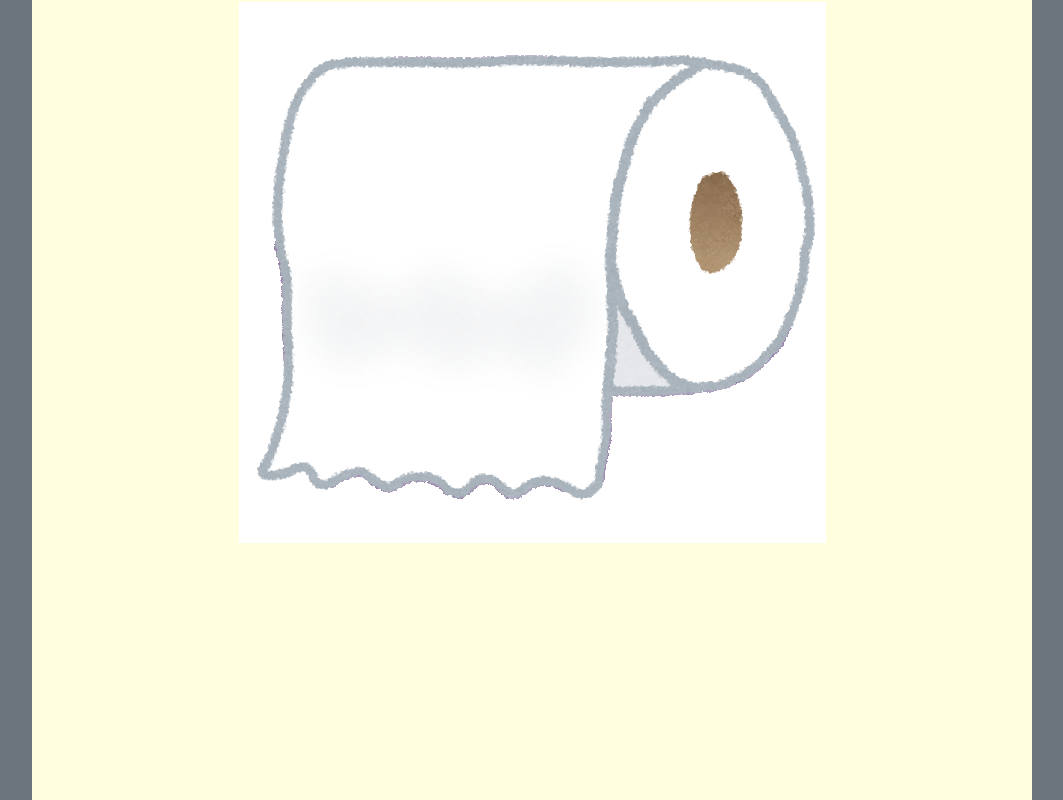
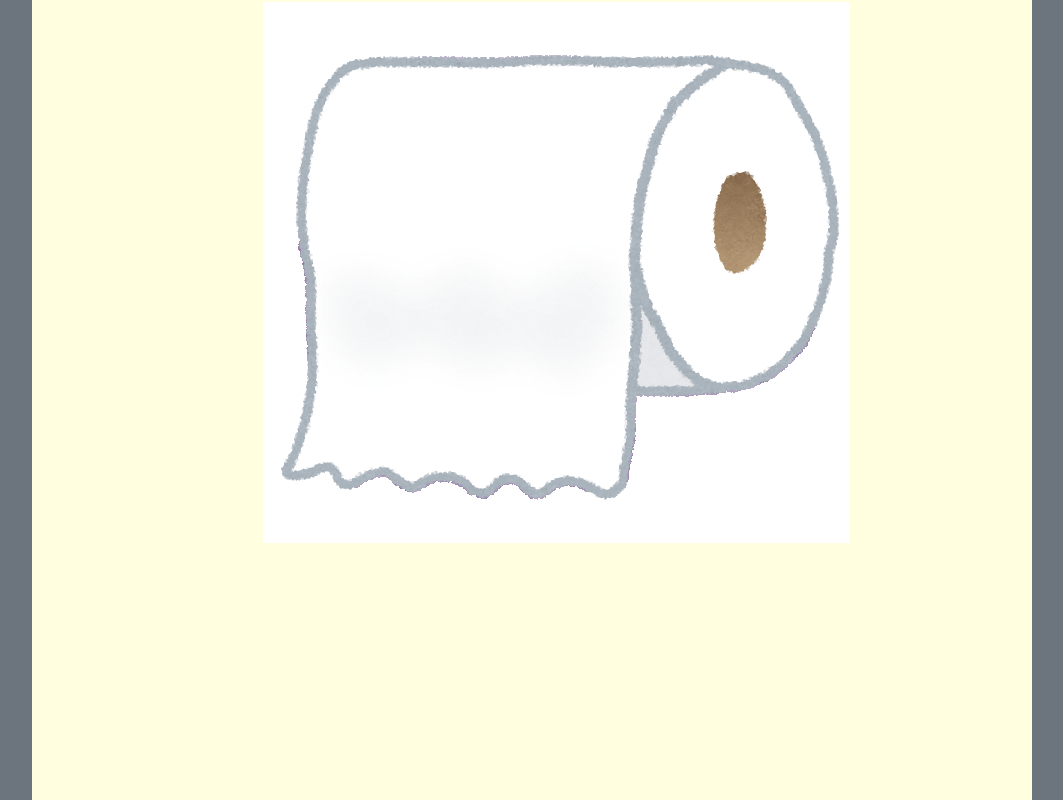
Before and after one commit to yuuki0203/IronMan-sample, a plain HTML site: page JSsample/test.html in a window 1280 px wide. Shown: the part 94-894 px from the top of the page, without its empty margins (108-1171 px from the left). Drawn offline with nearby package versions, Linux system fonts and the light colour scheme.

Commit message:
Update test.html

```diff
--- a/JSsample/test.html
+++ b/JSsample/test.html
@@ -80,8 +80,8 @@
 <body class="bg-secondary p-2">
     <div class="mainvisual p-2 shadow-sm">
         <div class="mainvisual-inner container">
-            <div class="swiper-container my-4">
-                <div class="swiper-wrapper">
+            <div class="swiper-container">
+                <div class="swiper-wrapper m-4">
 
                     <div class="swiper-slide">
                         <h1>手紙</h1>
```
